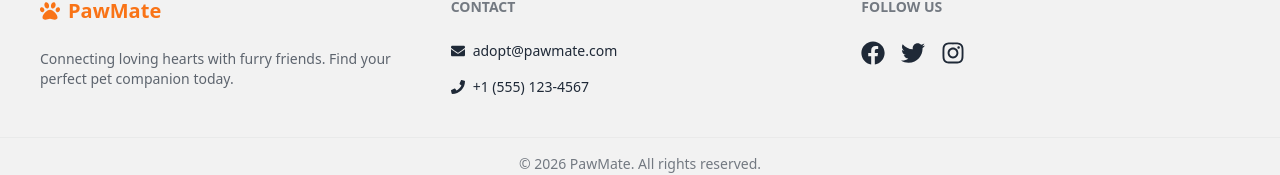
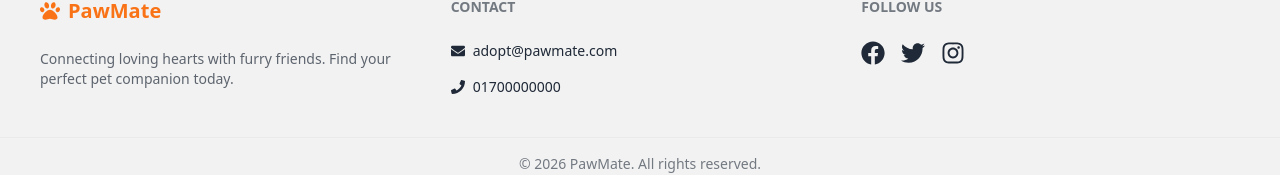
Before and after one commit to rokan45/pawmate-client, a React (Vite) app: page / in a window 1280 px wide. Shown: the part 3348-3523 px from the top of the page. Built offline with nearby package versions, Linux system fonts and the light colour scheme; no server answers.

Commit message:
update footer

```diff
--- a/src/components/shared/Footer.jsx
+++ b/src/components/shared/Footer.jsx
@@ -14,7 +14,7 @@ const Footer = () => (
       <div>
         <span className="footer-title">Contact</span>
         <div className="flex items-center gap-2 mt-2"><FaEnvelope /> <span>adopt@pawmate.com</span></div>
-        <div className="flex items-center gap-2 mt-2"><FaPhone /> <span>+1 (555) 123-4567</span></div>
+        <div className="flex items-center gap-2 mt-2"><FaPhone /> <span>01700000000</span></div>
       </div>
       <div>
         <span className="footer-title">Follow Us</span>
```
